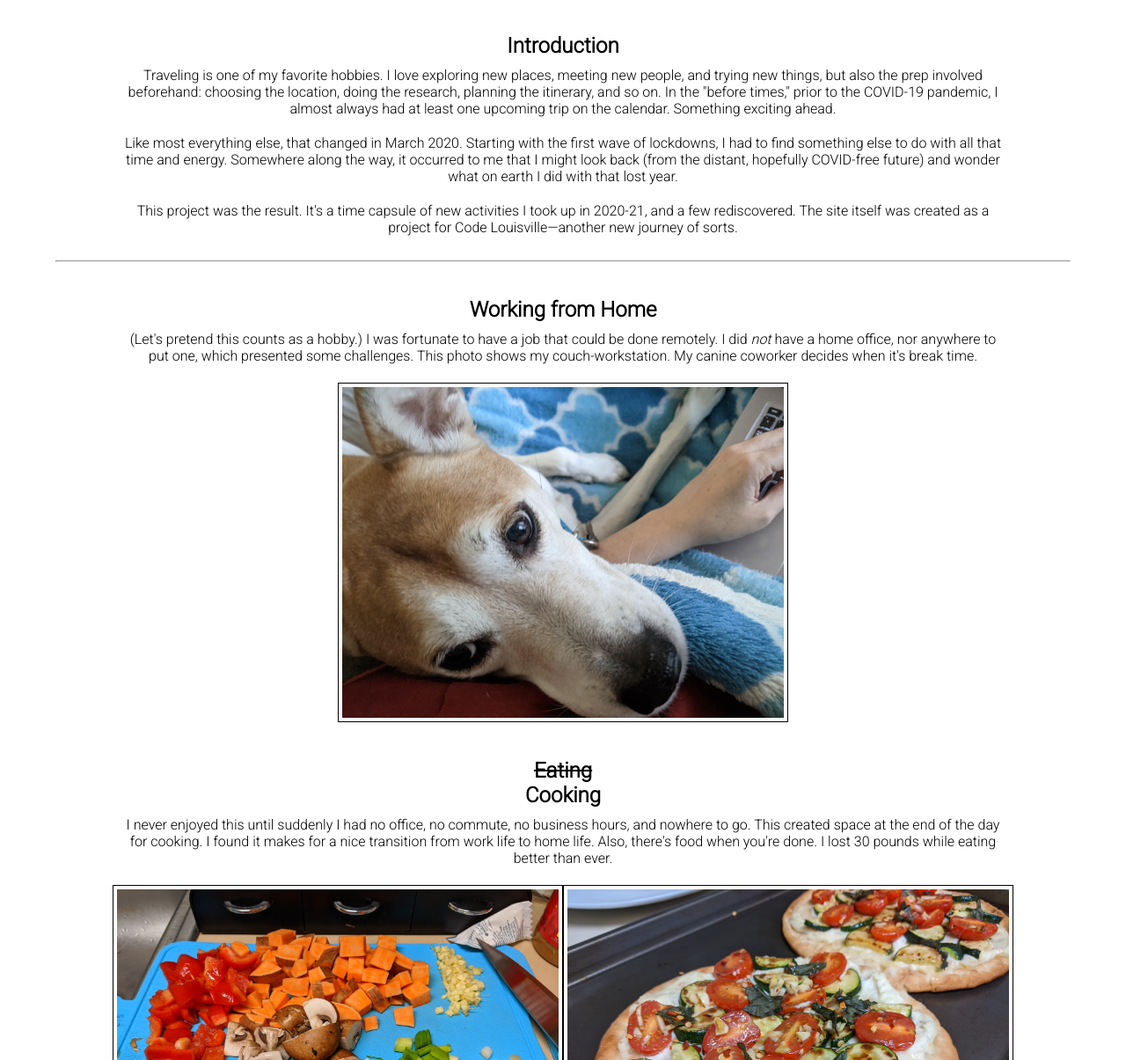
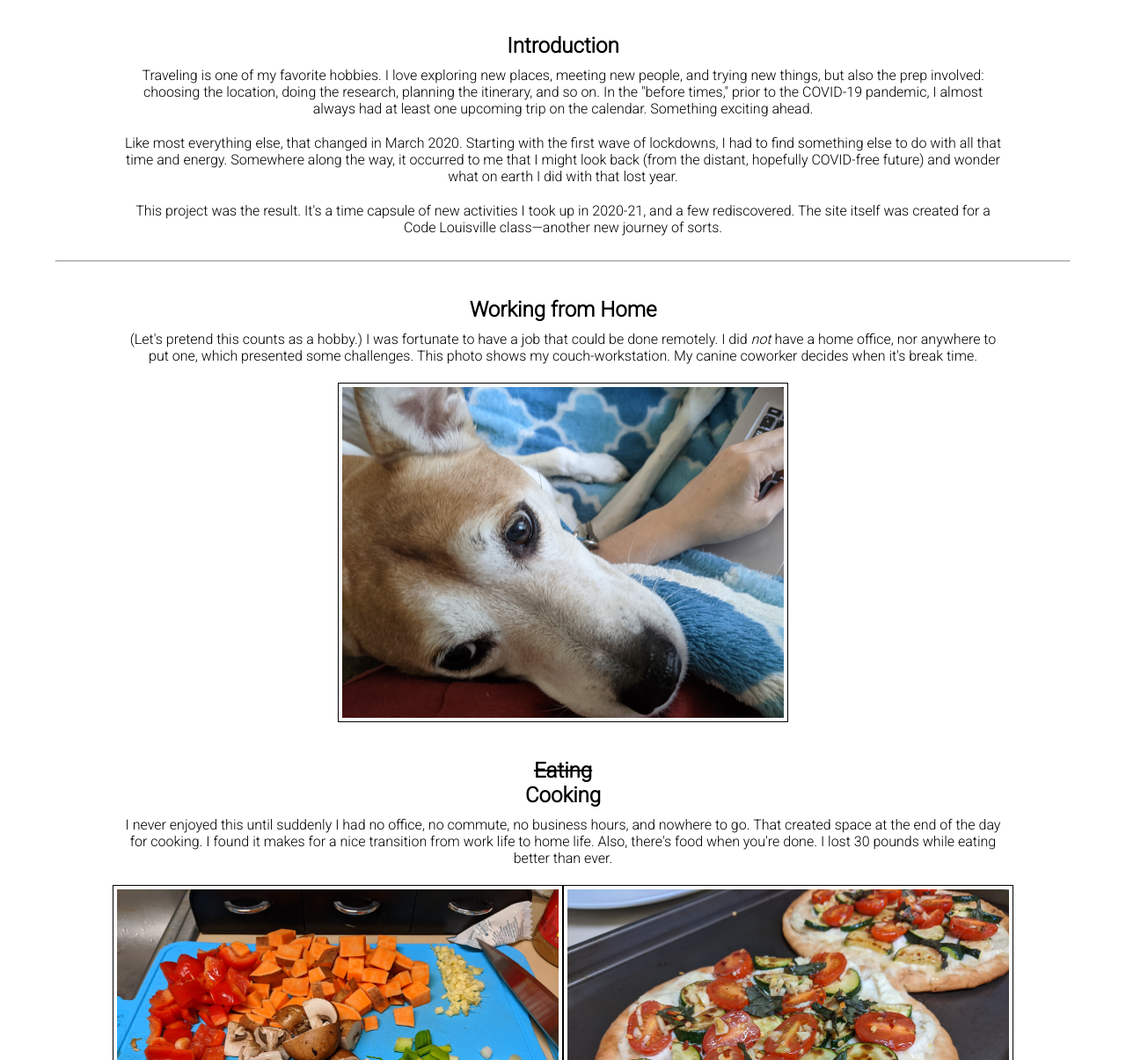
Before and after one commit to alisondev/How-I-Spent-My-Pandemic-Staycation, a plain HTML site: page index.html in a window 1280 px wide. Shown: the part 802-2007 px from the top of the page at 88% size. Drawn offline with Linux system fonts and the light colour scheme.

Commit message:
Revised text

```diff
--- a/index.html
+++ b/index.html
@@ -49,9 +49,9 @@
 
         <main>
             <h2 id="intro">Introduction</h2>
-            <p>Traveling is one of my favorite hobbies. I love exploring new places, meeting new people, and trying new things, but also the prep involved beforehand: choosing the location, doing the research, planning the itinerary, and so on. In the "before times," prior to the COVID-19 pandemic, I almost always had at least one upcoming trip on the calendar. Something exciting ahead.</p>
+            <p>Traveling is one of my favorite hobbies. I love exploring new places, meeting new people, and trying new things, but also the prep involved: choosing the location, doing the research, planning the itinerary, and so on. In the "before times," prior to the COVID-19 pandemic, I almost always had at least one upcoming trip on the calendar. Something exciting ahead.</p>
             <p>Like most everything else, that changed in March 2020. Starting with the first wave of lockdowns, I had to find something else to do with all that time and energy. Somewhere along the way, it occurred to me that I might look back (from the distant, hopefully COVID-free future) and wonder what on earth I did with that lost year.</p>
-            <p>This project was the result. It's a time capsule of new activities I took up in 2020-21, and a few rediscovered. The site itself was created as a project for Code Louisville&mdash;another new journey of sorts.</p>
+            <p>This project was the result. It's a time capsule of new activities I took up in 2020-21, and a few rediscovered. The site itself was created for a Code Louisville class&mdash;another new journey of sorts.</p>
             <hr>
             <h2 id="working">Working from Home</h2>
             <p>(Let's pretend this counts as a hobby.) I was fortunate to have a job that could be done remotely. I did <i>not</i> have a home office, nor anywhere to put one, which presented some challenges. This photo shows my couch-workstation. My canine coworker decides when it's break time.</p>
@@ -60,7 +60,7 @@
             </div>
             <h2 id="strike">Eating</h2>
             <h2 class="poststrike" id="cooking">Cooking</h2>
-            <p>I never enjoyed this until suddenly I had no office, no commute, no business hours, and nowhere to go. This created space at the end of the day for cooking. I found it makes for a nice transition from work life to home life. Also, there's food when you're done. I lost 30 pounds while eating better than ever.</p>
+            <p>I never enjoyed this until suddenly I had no office, no commute, no business hours, and nowhere to go. That created space at the end of the day for cooking. I found it makes for a nice transition from work life to home life. Also, there's food when you're done. I lost 30 pounds while eating better than ever.</p>
             <div class="photos">
                 <img src="images/prep.jpg" alt="food prep">
                 <img src="images/flatbreads.jpg" alt="zucchini tomato flatbreads">
```
